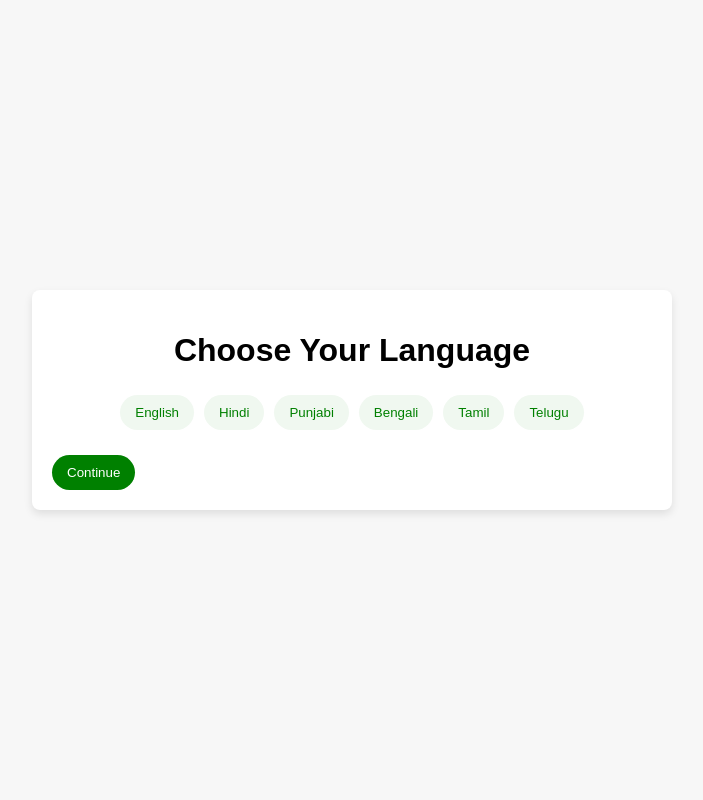
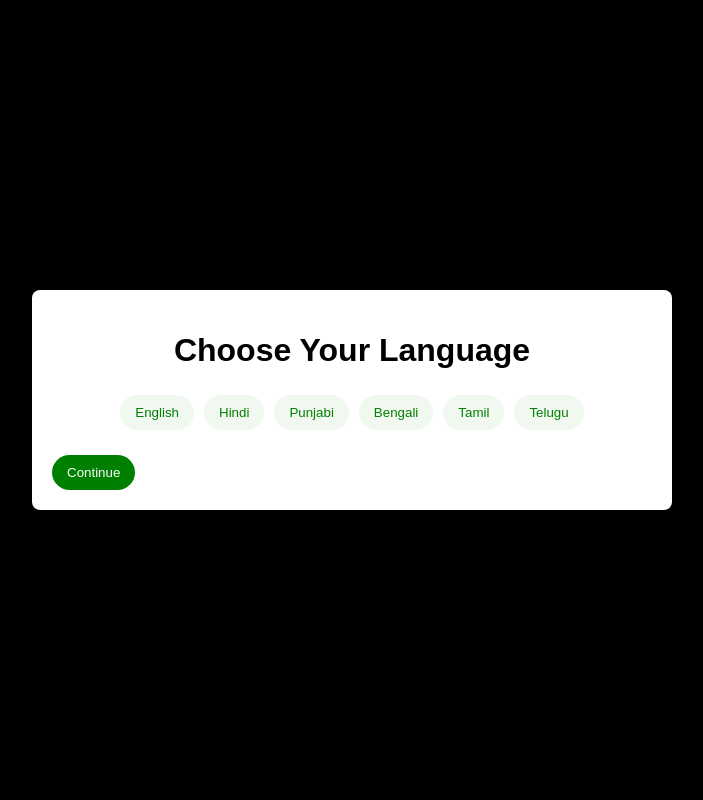
Before and after one commit to vedikas01/Kissan_AI, a Flask app: page / in a window 1280 px wide. Shown: the whole page, without its empty margins (288-991 px from the left). Run offline with Flask 3, Linux system fonts and the light colour scheme.

Commit message:
bg-color changed

```diff
--- a/kissanai_improved/frontend/static/styles.css
+++ b/kissanai_improved/frontend/static/styles.css
@@ -1,59 +1,3 @@
-/* body {
-    font-family: Arial, sans-serif;
-    background-color: #f4f4f4;
-    margin: 0;
-    padding: 0;
-}
-
-.container {
-    display: flex;
-    flex-direction: column;
-    align-items: center;
-    justify-content: center;
-    height: 100vh;
-    background-color: #f9f9f9;
-}
-
-.header {
-    margin-bottom: 20px;
-}
-
-h1 {
-    font-size: 2.5rem;
-    color: #333;
-}
-
-.language-options {
-    display: flex;
-    flex-direction: column;
-    align-items: center;
-}
-
-.language-option {
-    margin: 10px 0;
-    font-size: 1.2rem;
-}
-
-input[type="radio"] {
-    margin-right: 10px;
-}
-
-.continue-btn {
-    margin-top: 20px;
-    padding: 10px 20px;
-    background-color: #4caf50;
-    color: white;
-    border: none;
-    border-radius: 5px;
-    font-size: 1.1rem;
-    cursor: pointer;
-}
-
-.continue-btn:hover {
-    background-color: #45a049;
-} */
-
-
 body {
     font-family: sans-serif;
     display: flex;
@@ -61,7 +5,7 @@ body {
     align-items: center;
     height: 100vh;
     margin: 0;
-    background-color: #f7f7f7;
+    background-color: black;
 }
 
 .container {
```
